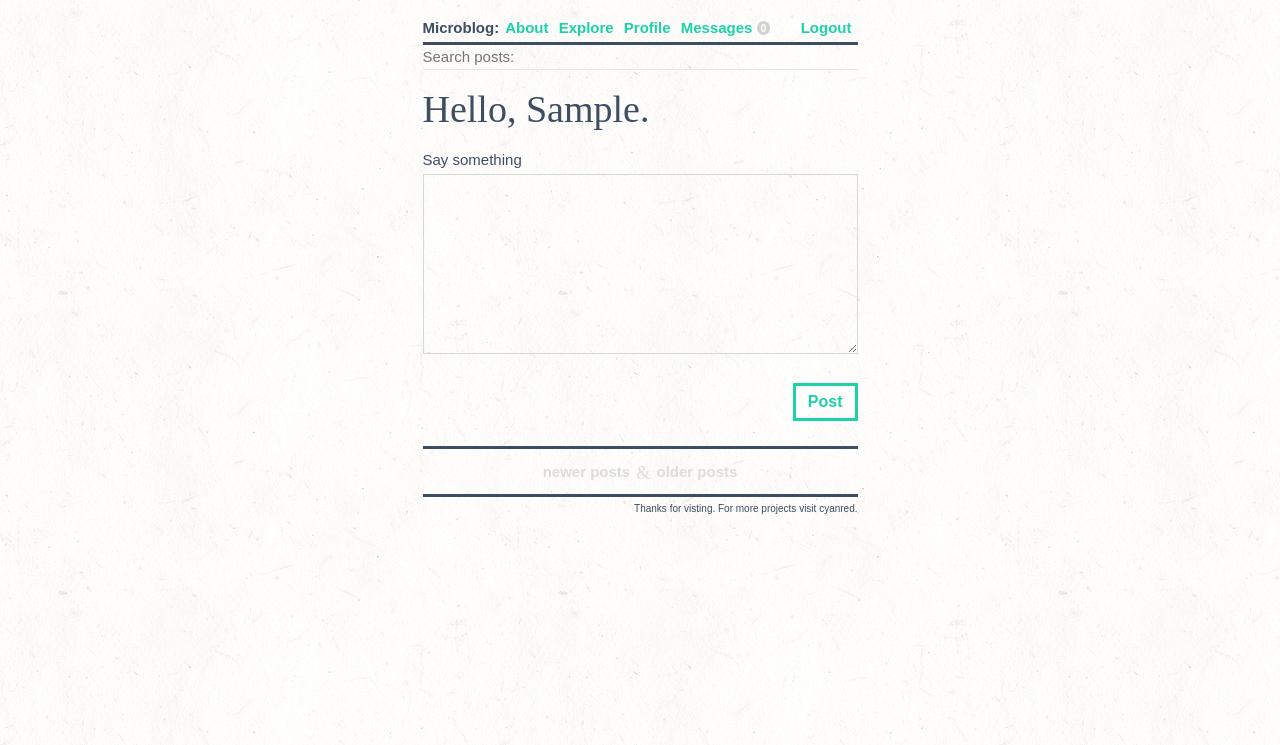
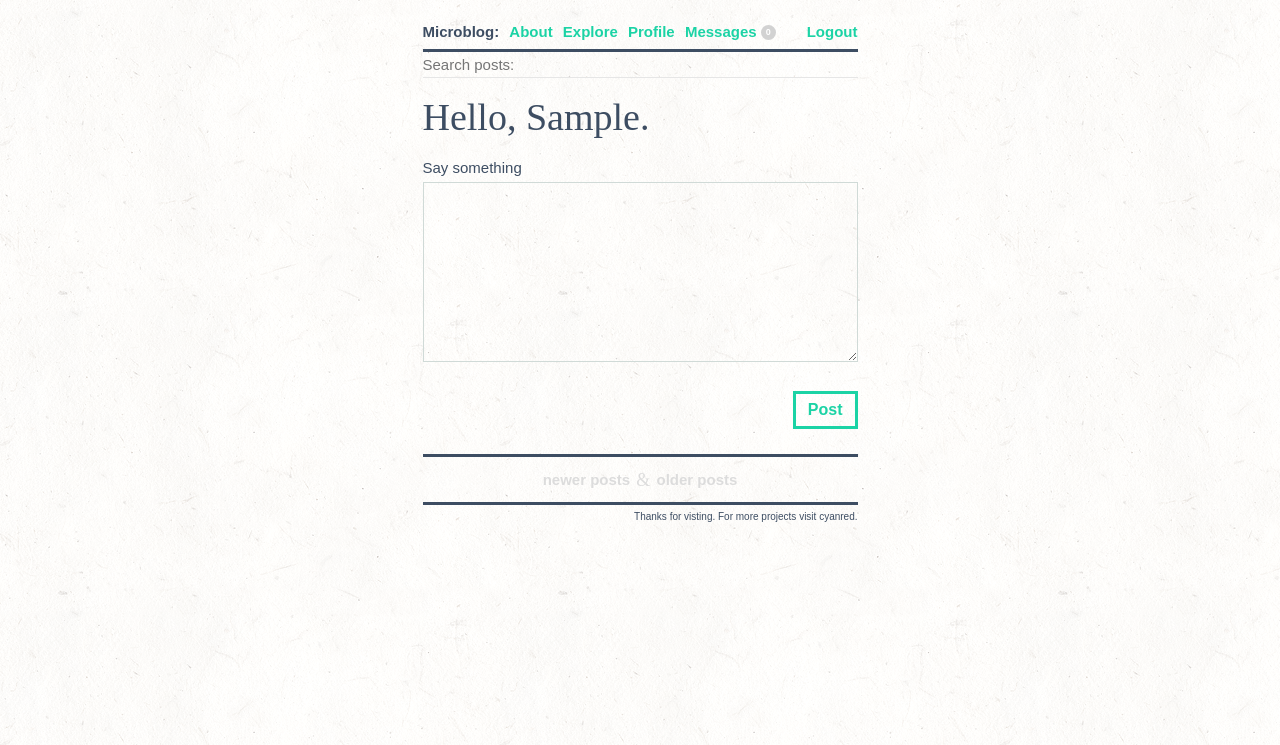
Before and after one commit to jessicarush/flask-microblog, a Flask app: page /home in a window 1280 px wide. Shown: the top 745 px of the page. Run offline with Flask 2, Linux system fonts and the light colour scheme; the visitor is signed in with stand-in values (Sample User, id 1); data comes from the database, SQL or seed files in the repository; data that the repository does not hold is empty; some libraries are stand-ins or nearby versions; some web fonts are replaced.

Commit message:
Nav spacing IOS

```diff
--- a/app/static/css/base.css
+++ b/app/static/css/base.css
@@ -19,14 +19,10 @@ div.post {
 }
 span.main_nav_center {
 	display: inline-block;
-	float: left;
-	padding-bottom: 5px;
-	line-height: 1em;
 }
 span.main_nav_right {
 	display: inline-block;
 	float: right;
-	line-height: 1em;
 }
 footer {
 	text-align: right;
@@ -103,6 +99,7 @@ a:link, a:visited {
 	font-weight: 600;
 	font-style: normal;
 	text-decoration: none;
+
 }
 a:hover, a:active {
 	color: #10ae86;
@@ -111,15 +108,14 @@ a.login:link, a.login:visited, a.login:hover, a.login:active {
 	color: rgba(180, 180, 180, 0.5);
 	font-weight: normal;
 }
-.header a:link, a:visited {
+a.title:link, a.title:visited,
+.main_nav_center a:link, .main_nav_center a:visited {
 	padding: 0 6px 0 0;
 }
 a.title:link, a.title:visited {
 	color: #3d4d62;
 	font-weight: 700;
 	display: inline-block;
-	float: left;
-	line-height: 1em;
 }
 .post a:link, .post a:visited, .pop a:link, .pop a:visited {
 	color: #3d4d62;
@@ -198,17 +194,17 @@ span.translation {
 	color: rgba(61, 77, 98, 0.7);
 }
 .badge {
-	font-size: 0.7em;
+	font-size: 0.6em;
 	font-weight: 600;
 	line-height: 1em;
 	display: inline-block;
 	text-align: center;
-	padding: 2px 4px;
+	padding: 3px 5px;
 	color: #fff;
 	background: #FB3F40;
 	border-radius: 10px;
 	position: relative;
-	top: -0.1em;
+	top: -0.2em;
 }
 .error, .progress {
 	color: #FB3F40;
@@ -245,7 +241,7 @@ ul.future li {
 }
 hr.thick {
 	border: 0;
-	margin: 0;
+	margin: 5px 0 0 0;
 	background: #3d4d62;
 	height: 3px;
 	clear: both;
```
